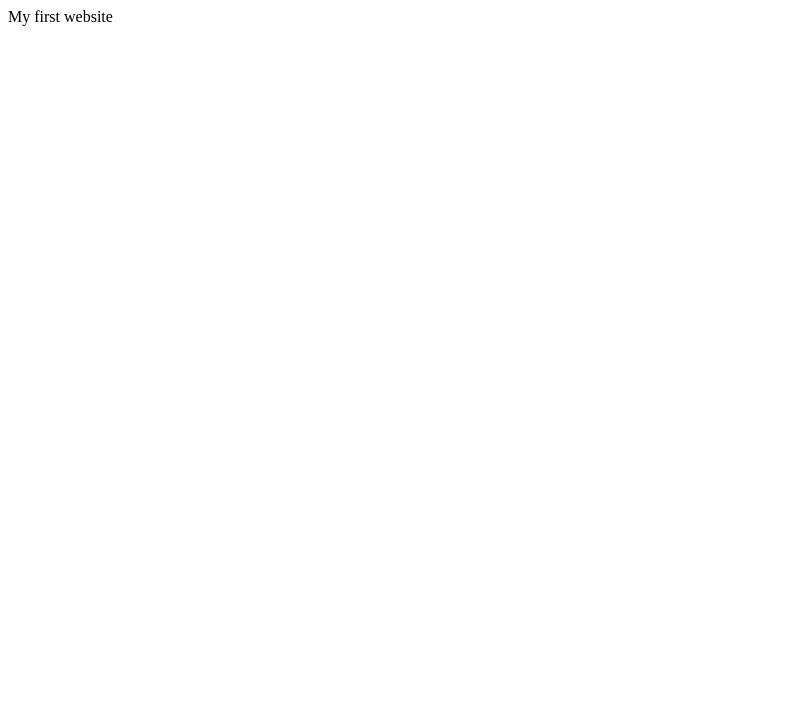
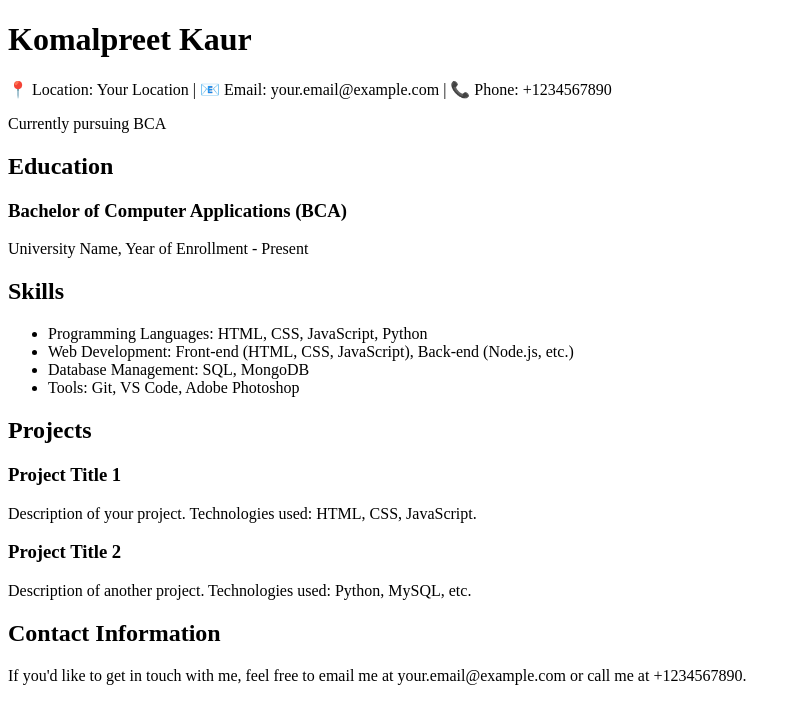
Before and after one commit to komalrajpoot653-collab/komalrajpoot653-collab.github.io, a plain HTML site: page Index.html in a window 1280 px wide. Shown: the whole page, without its empty margins (0-797 px from the left). Drawn offline with Linux system fonts and the light colour scheme.

Commit message:
Update Index.html

```diff
--- a/Index.html
+++ b/Index.html
@@ -1,6 +1,49 @@
-<html>
- <head>
-  <title> html code </title>
- </head>
-  <body> My first website </body>
-</html>
+<!DOCTYPE html>
+<html lang="en">
+<head>
+  <meta charset="UTF-8">
+  <meta name="viewport" content="width=device-width, initial-scale=1.0">
+  <title>Komalpreet Kaur's Resume</title>
+  <link rel="stylesheet" href="style.css">
+</head>
+<body>
+  <div class="resume">
+    <header>
+      <h1>Komalpreet Kaur</h1>
+      <p>📍 Location: Your Location | 📧 Email: your.email@example.com | 📞 Phone: +1234567890</p>
+      <p>Currently pursuing BCA</p>
+    </header>
+
+    <section class="education">
+      <h2>Education</h2>
+      <div class="education-item">
+        <h3>Bachelor of Computer Applications (BCA)</h3>
+        <p>University Name, Year of Enrollment - Present</p>
+      </div>
+    </section>
+
+    <section class="skills">
+      <h2>Skills</h2>
+      <ul>
+        <li>Programming Languages: HTML, CSS, JavaScript, Python</li>
+        <li>Web Development: Front-end (HTML, CSS, JavaScript), Back-end (Node.js, etc.)</li>
+        <li>Database Management: SQL, MongoDB</li>
+        <li>Tools: Git, VS Code, Adobe Photoshop</li>
+      </ul>
+    </section>
+
+    <section class="projects">
+      <h2>Projects</h2>
+      <div class="project-item">
+        <h3>Project Title 1</h3>
+        <p>Description of your project. Technologies used: HTML, CSS, JavaScript.</p>
+      </div>
+      <div class="project-item">
+        <h3>Project Title 2</h3>
+        <p>Description of another project. Technologies used: Python, MySQL, etc.</p>
+      </div>
+    </section>
+
+    <section class="contact">
+      <h2>Contact Information</h2>
+      <p>If you'd like to get in touch with me, feel free to email me at your.email@example.com or call me at +1234567890.</
```
